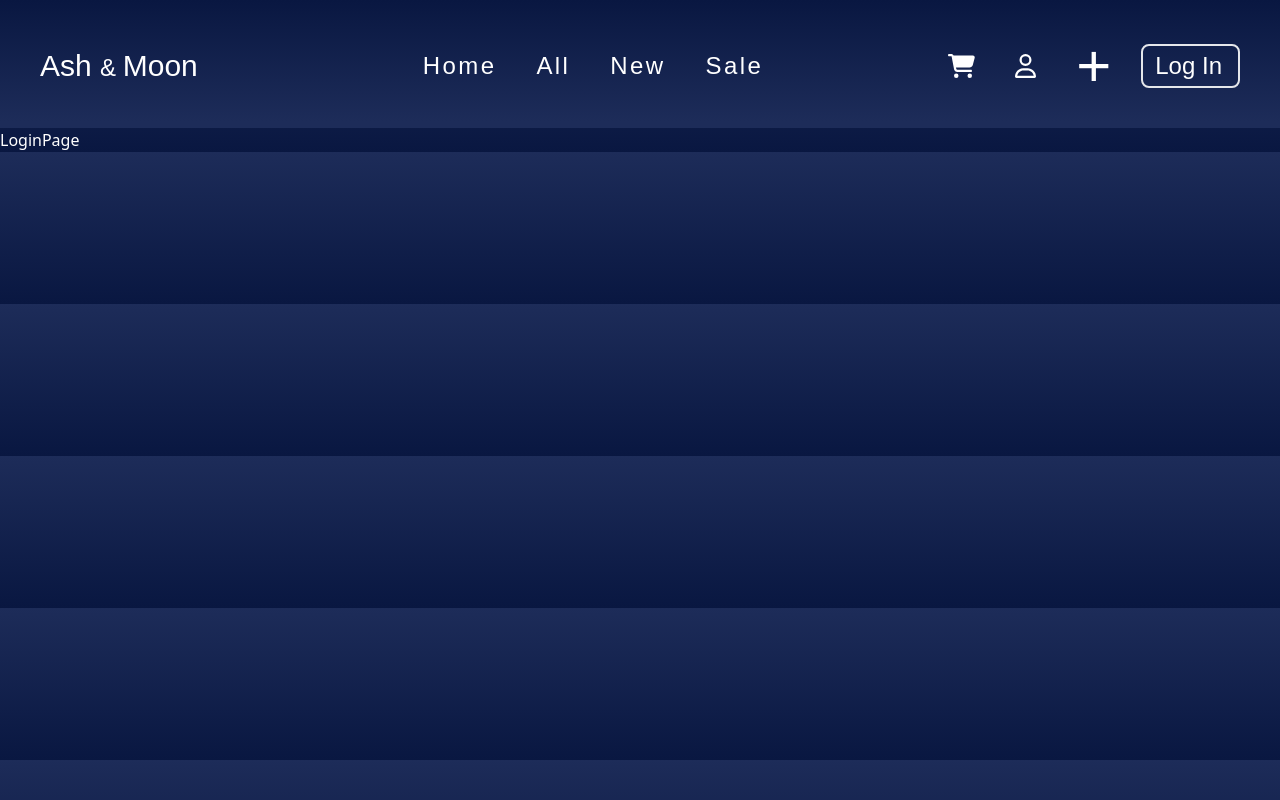
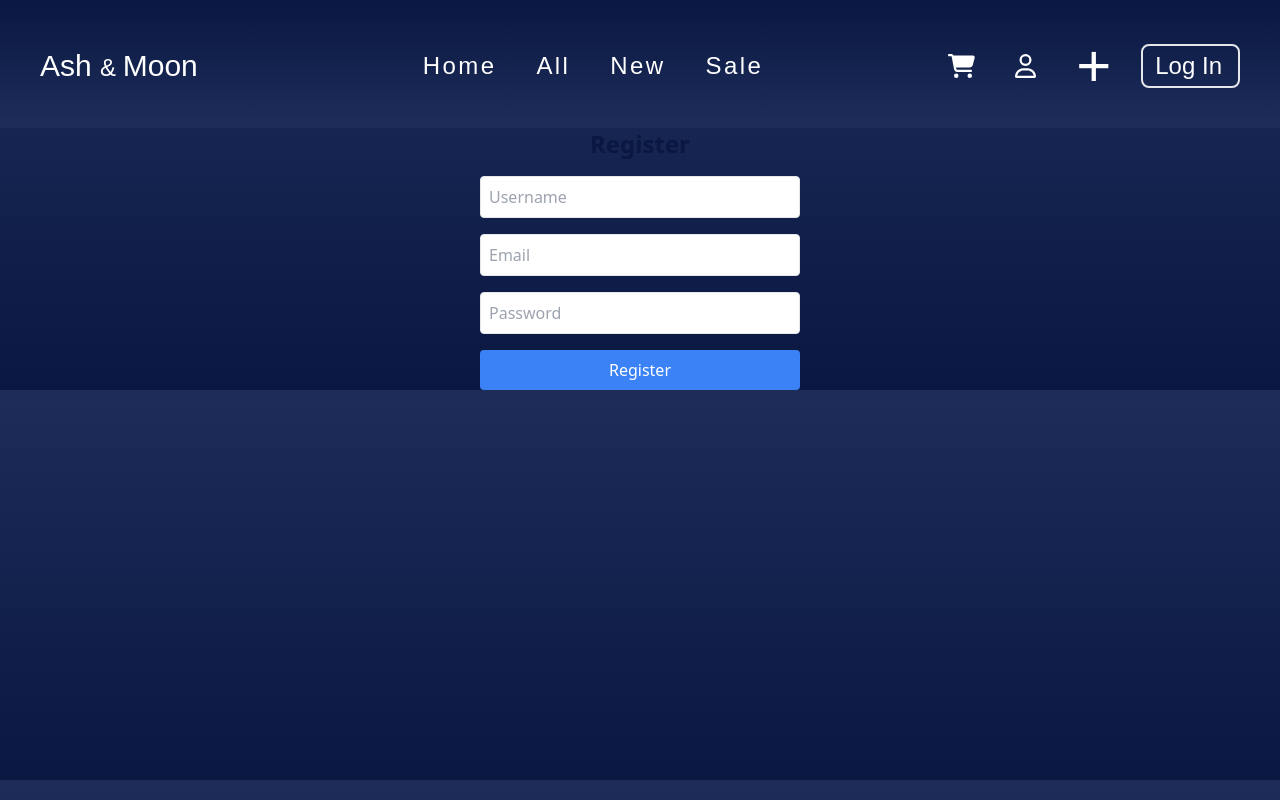
Before and after one commit to SidorovaMaria/React, a React (Vite) app in the folder Ash_Moon/front-end/: page /login in a window 1280 px wide. Built offline with nearby package versions, Linux system fonts and the light colour scheme; a web font is replaced by a local one.

Commit message:
RegisterPage

```diff
--- a/Ash_Moon/front-end/src/App.jsx
+++ b/Ash_Moon/front-end/src/App.jsx
@@ -5,6 +5,7 @@ import ProductPage from "./pages/ProductPage";
 import ProductsGallery from "./components/ProductsGallery";
 import LoginPage from "./pages/LoginPage";
 import NewProduct from "./components/NewProduct";
+import RegisterPage from "./pages/RegisterPage";
 function App() {
   return (
     <>
@@ -17,7 +18,7 @@ function App() {
 
           <Route path="/new" element={<ProductsGallery category={"new"} />} />
           <Route path="/sale" element={<ProductsGallery category={"sale"} />} />
-          <Route path="/login" element={<LoginPage />} />
+          <Route path="/login" element={<RegisterPage />} />
           <Route path="/addNew" element={<NewProduct />} />
         </Routes>
       </BrowserRouter>
--- /dev/null
+++ b/Ash_Moon/front-end/src/pages/RegisterPage.jsx
@@ -0,0 +1,79 @@
+import React, { useState } from "react";
+
+const RegisterPage = () => {
+  const [user, setUsername] = useState({
+    username: "",
+    email: "",
+    password: "",
+  });
+  const [error, setError] = useState("");
+  const handleSubmit = async (e) => {
+    e.preventDefault();
+    const { username, email, password } = user;
+
+    try {
+      const response = await fetch("http://localhost:5050/auth/register", {
+        method: "POST",
+        headers: {
+          "Content-Type": "application/json",
+        },
+        body: JSON.stringify({ username, email, password }),
+      });
+
+      if (!response.ok) {
+        const data = await response.json();
+        throw new Error(data.message || "Registration failed");
+      }
+
+      alert("Registration successful! You can now log in.");
+      navigate("/login"); // Redirect to the login page after successful registration
+    } catch (err) {
+      setError(err.message);
+    }
+  };
+  function updateUser(value) {
+    return setUsername((prev) => {
+      return { ...prev, ...value };
+    });
+  }
+
+  return (
+    <div>
+      <div className="flex flex-col items-center justify-center text-main">
+        <h2 className="text-2xl font-bold mb-4">Register</h2>
+        {error && <p className="text-red-500 mb-2">{error}</p>}
+        <form onSubmit={handleSubmit} className="flex flex-col gap-4 w-80">
+          <input
+            type="text"
+            placeholder="Username"
+            value={user.username}
+            onChange={(e) => updateUser({ username: e.target.value })}
+            className="p-2 border rounded"
+            required
+          />
+          <input
+            type="email"
+            placeholder="Email"
+            value={user.email}
+            onChange={(e) => updateUser({ email: e.target.value })}
+            className="p-2 border rounded"
+            required
+          />
+          <input
+            type="password"
+            placeholder="Password"
+            value={user.password}
+            onChange={(e) => updateUser({ password: e.target.value })}
+            className="p-2 border rounded"
+            required
+          />
+          <button type="submit" className="p-2 bg-blue-500 text-white rounded">
+            Register
+          </button>
+        </form>
+      </div>
+    </div>
+  );
+};
+
+export default RegisterPage;
```
